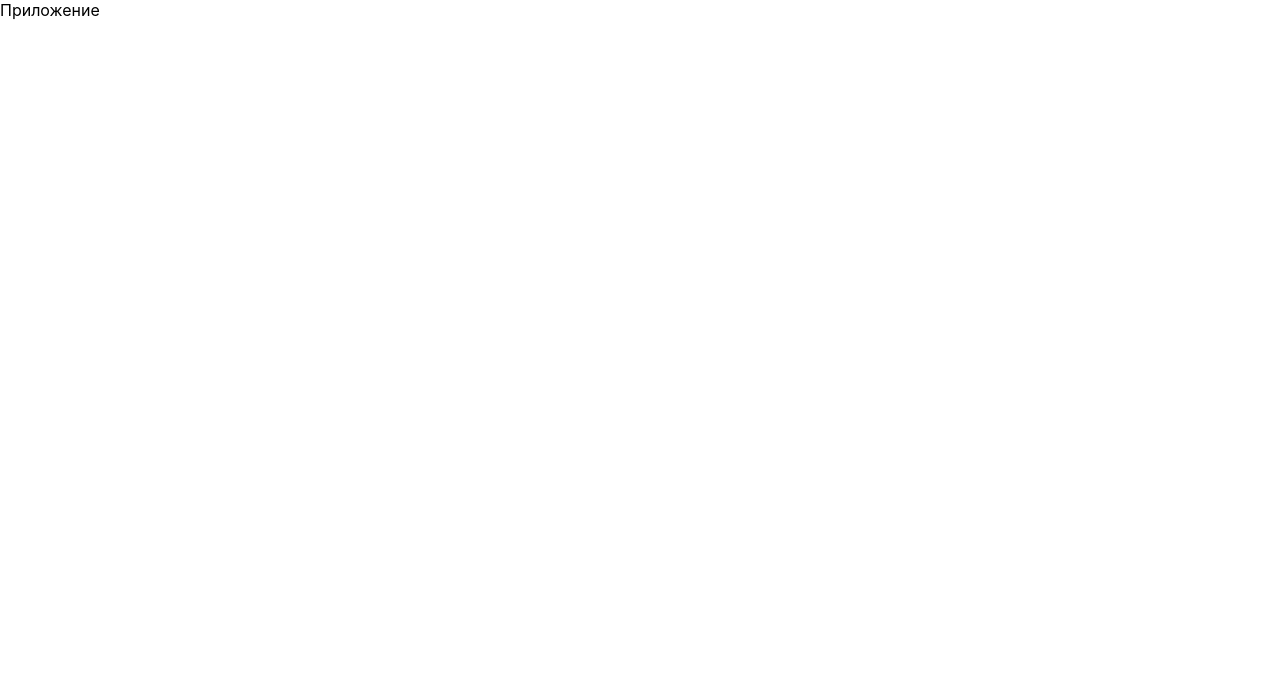
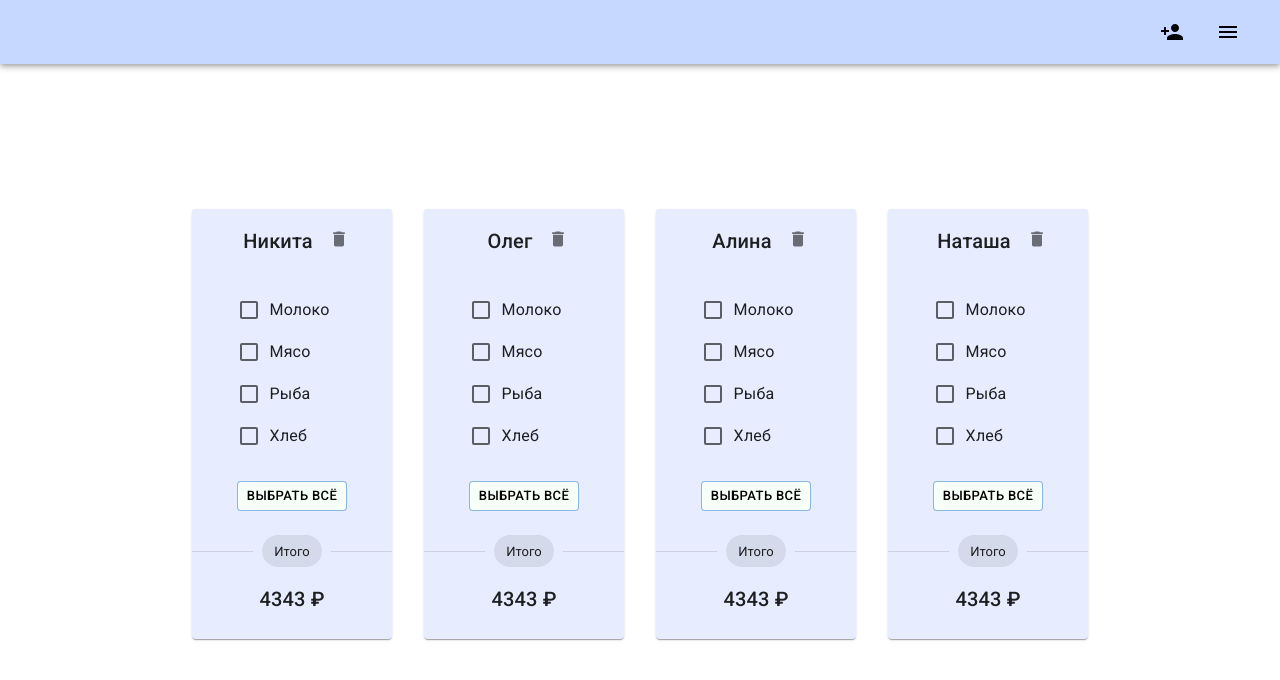
Before and after one commit to NikitaFilin/split-money, a React (Create React App) app: page / in a window 1280 px wide. Shown: the top 680 px of the page. Built offline with nearby package versions, Linux system fonts and the light colour scheme.

Commit message:
feat: init

```diff
--- a/src/App.tsx
+++ b/src/App.tsx
@@ -1,9 +1,18 @@
 import React from "react";
 
 import "./App.css";
+import { Content } from "./components/Content";
+import { Header } from "./components/Header";
+
+import { Box } from "@mui/material";
 
 function App() {
-  return <div>Приложение</div>;
+  return (
+    <Box sx={{ height: "90vh", width: "100%" }}>
+      <Header />
+      <Content />
+    </Box>
+  );
 }
 
 export default App;
--- a/src/app/store.ts
+++ b/src/app/store.ts
@@ -1,5 +1,5 @@
-import { configureStore, ThunkAction, Action } from '@reduxjs/toolkit';
-import counterReducer from '../features/counter/counterSlice';
+import { configureStore, ThunkAction, Action } from "@reduxjs/toolkit";
+import counterReducer from "../features/counter/counterSlice";
 
 export const store = configureStore({
   reducer: {
--- /dev/null
+++ b/src/components/Content/Content.tsx
@@ -0,0 +1,28 @@
+import React from "react";
+import { UserCard } from "../UserCard";
+
+import { Container } from "./styles";
+
+const users = [
+  { id: 1, name: "Никита" },
+  { id: 2, name: "Олег" },
+  { id: 3, name: "Алина" },
+  { id: 4, name: "Наташа" },
+];
+
+const products = [
+  { id: 1, name: "Молоко", price: 130 },
+  { id: 2, name: "Мясо", price: 730 },
+  { id: 3, name: "Рыба", price: 430 },
+  { id: 4, name: "Хлеб", price: 50 },
+];
+
+export const Content = () => {
+  return (
+    <Container>
+      {users.map((user) => (
+        <UserCard user={user} products={products} />
+      ))}
+    </Container>
+  );
+};
--- /dev/null
+++ b/src/components/Content/index.ts
@@ -0,0 +1 @@
+export * from "./Content";
--- /dev/null
+++ b/src/components/Content/styles.ts
@@ -0,0 +1,10 @@
+import styled from "@emotion/styled";
+
+export const Container = styled.div({
+  width: "100%",
+  height: "100%",
+
+  display: "flex",
+  alignItems: "center",
+  justifyContent: "center",
+});
--- /dev/null
+++ b/src/components/Header/Header.tsx
@@ -0,0 +1,23 @@
+import { Toolbar } from "@mui/material";
+
+import PersonAddIcon from "@mui/icons-material/PersonAdd";
+import MenuIcon from "@mui/icons-material/Menu";
+
+import { Container, AppBar, Button } from "./styles";
+
+export const Header = () => {
+  return (
+    <Container>
+      <AppBar position="static" color="primary">
+        <Toolbar>
+          <Button size="large" edge="end" color="inherit" aria-label="add user">
+            <PersonAddIcon />
+          </Button>
+          <Button size="large" edge="end" color="inherit" aria-label="menu">
+            <MenuIcon />
+          </Button>
+        </Toolbar>
+      </AppBar>
+    </Container>
+  );
+};
--- /dev/null
+++ b/src/components/Header/index.ts
@@ -0,0 +1 @@
+export * from "./Header";
--- /dev/null
+++ b/src/components/Header/styles.ts
@@ -0,0 +1,28 @@
+import styled from "@emotion/styled";
+import { AppBar as MuiAppBar, IconButton } from "@mui/material";
+
+// Коды цветов в HEX (RGB):
+// 1. Нежно-персиковый — FED6BC
+// 2. Светло-желтый — FFFADD
+// 3. Пастельно-небесный — DEF7FE
+// 4. Светло-лиловый — E7ECFF
+// 5. Салатовый — C3FBD8
+// 6. Нежно-розовый — FDEED9
+// 7. Лаймовый — F6FFF8
+// 8. Аквамариновый — B5F2EA
+// 9. Сиреневый — C6D8FF
+
+export const Container = styled.div({
+  flexGrow: 1,
+});
+
+export const AppBar = styled(MuiAppBar)({
+  alignItems: "end",
+
+  backgroundColor: "#C6D8FF",
+  color: "black",
+});
+
+export const Button = styled(IconButton)({
+  margin: "0px 4px",
+});
--- /dev/null
+++ b/src/components/UserCard/UserCard.tsx
@@ -0,0 +1,81 @@
+import React from "react";
+
+import {
+  CardActions,
+  Button,
+  CardHeader,
+  IconButton,
+  Typography,
+  FormGroup,
+  FormControlLabel,
+  Checkbox,
+  Divider,
+  Chip,
+} from "@mui/material";
+import { Card, Content } from "./styles";
+
+import DeleteIcon from "@mui/icons-material/Delete";
+import CardContent from "@mui/material/CardContent";
+import { TProduct, TUser } from "./types";
+
+interface IUserCard {
+  products: TProduct[];
+  user: TUser;
+}
+
+export const UserCard: React.FC<IUserCard> = ({ user, products }) => {
+  return (
+    <Card>
+      <CardHeader
+        title={
+          <Typography variant="h6" sx={{ margin: "0 8px" }}>
+            {user.name}
+          </Typography>
+        }
+        action={
+          <IconButton aria-label="settings">
+            <DeleteIcon fontSize="small" />
+          </IconButton>
+        }
+      />
+
+      <Content>
+        <FormGroup>
+          {products.map((product) => (
+            <FormControlLabel
+              key={product.id}
+              control={<Checkbox />}
+              label={product.name}
+            />
+          ))}
+        </FormGroup>
+      </Content>
+
+      <CardActions>
+        <Button
+          fullWidth
+          size="small"
+          variant="outlined"
+          sx={{ backgroundColor: "#F6FFF8", color: "black" }}
+        >
+          Выбрать всё
+        </Button>
+      </CardActions>
+
+      <CardContent
+        sx={{
+          width: "100%",
+          display: "flex",
+          flexDirection: "column",
+        }}
+      >
+        <Divider variant="fullWidth">
+          <Chip label="Итого" />
+        </Divider>
+        <Typography component="div" variant="h6" m={"0 auto"} pt={2}>
+          4343 &#8381;
+        </Typography>
+      </CardContent>
+    </Card>
+  );
+};
--- /dev/null
+++ b/src/components/UserCard/index.ts
@@ -0,0 +1 @@
+export * from "./UserCard";
--- /dev/null
+++ b/src/components/UserCard/styles.ts
@@ -0,0 +1,21 @@
+import styled from "@emotion/styled";
+
+import { Card as MuiCard, CardContent } from "@mui/material";
+
+export const Card = styled(MuiCard)({
+  minWidth: 200,
+  minHeight: 320,
+
+  display: "flex",
+  flexDirection: "column",
+
+  alignItems: "center",
+
+  margin: "8px 16px",
+
+  backgroundColor: "#E7ECFF",
+});
+
+export const Content = styled(CardContent)({
+  flex: 1,
+});
--- /dev/null
+++ b/src/components/UserCard/types.ts
@@ -0,0 +1,10 @@
+export type TProduct = {
+  id: number;
+  name: string;
+  price: number;
+};
+
+export type TUser = {
+  id: number;
+  name: string;
+};
```
